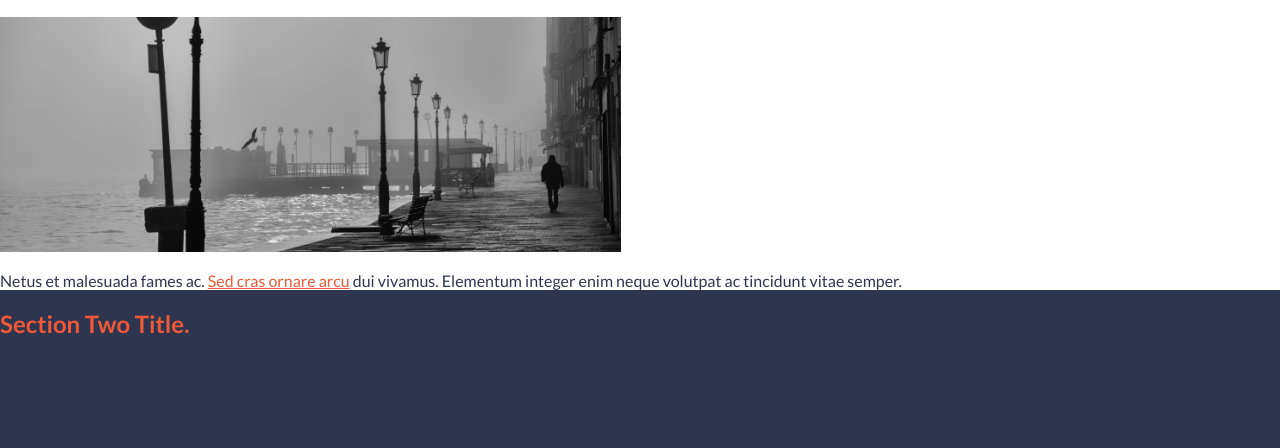
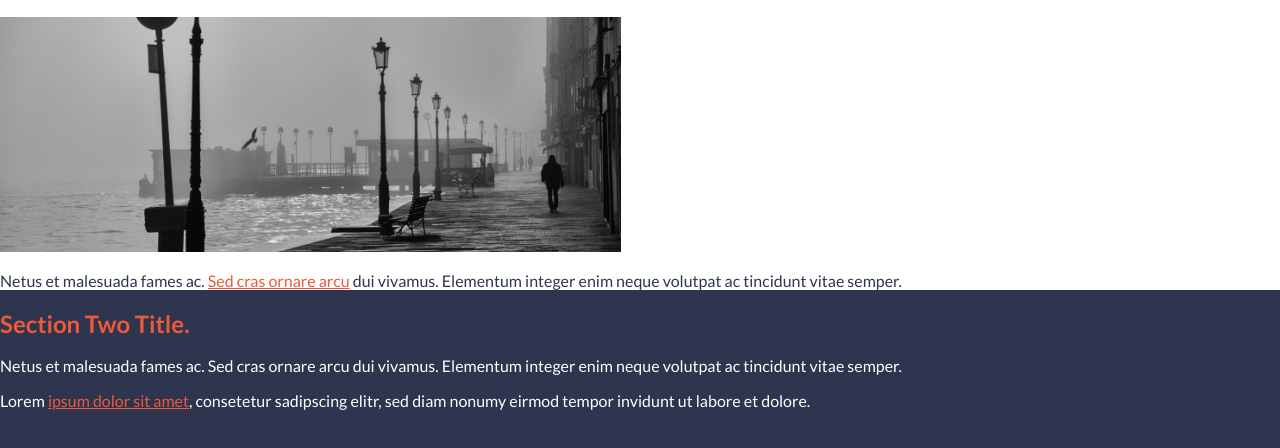
Before and after one commit to Richard105247908/fun-css, a website built with Vite: page css is a lot of fun/index.html in a window 1280 px wide. Shown: the part 110-558 px from the top of the page. Built offline with nearby package versions, Linux system fonts and the light colour scheme.

Commit message:
just need to add button and links

```diff
--- a/css is a lot of fun/index.html
+++ b/css is a lot of fun/index.html
@@ -22,6 +22,13 @@
 
     <section class="section-2">
         <h2>Section Two Title.</h2>
+        <p class="secPara-2">
+            Netus et malesuada fames ac. Sed cras ornare arcu dui vivamus. Elementum integer enim neque volutpat ac tincidunt vitae semper.
+        </p>
+        <p class="secPara-2">
+            Lorem <a href="">ipsum dolor sit amet</a>, consetetur sadipscing elitr, sed diam nonumy eirmod tempor invidunt ut labore et dolore.
+
+        </p>
 
 
     </section>
@@ -34,12 +41,6 @@
 
 <!--
 
-
-
-Netus et malesuada fames ac. Sed cras ornare arcu dui vivamus. Elementum integer enim neque volutpat ac tincidunt vitae semper.
-
-Lorem ipsum dolor sit amet, consetetur sadipscing elitr, sed diam nonumy eirmod tempor invidunt ut labore et dolore.
-
 contact us
 more info
 
--- a/css is a lot of fun/style.css
+++ b/css is a lot of fun/style.css
@@ -18,3 +18,6 @@ h2{
 a{
     color: #EF5839;
 }
+.secPara-2{
+    color: #fff;
+}
```
